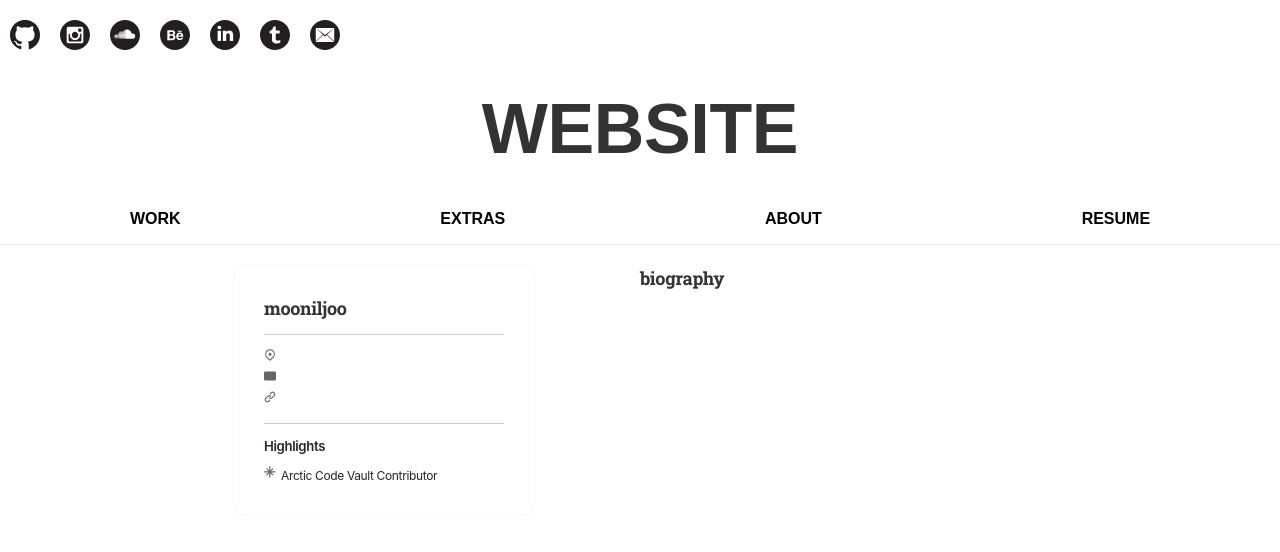
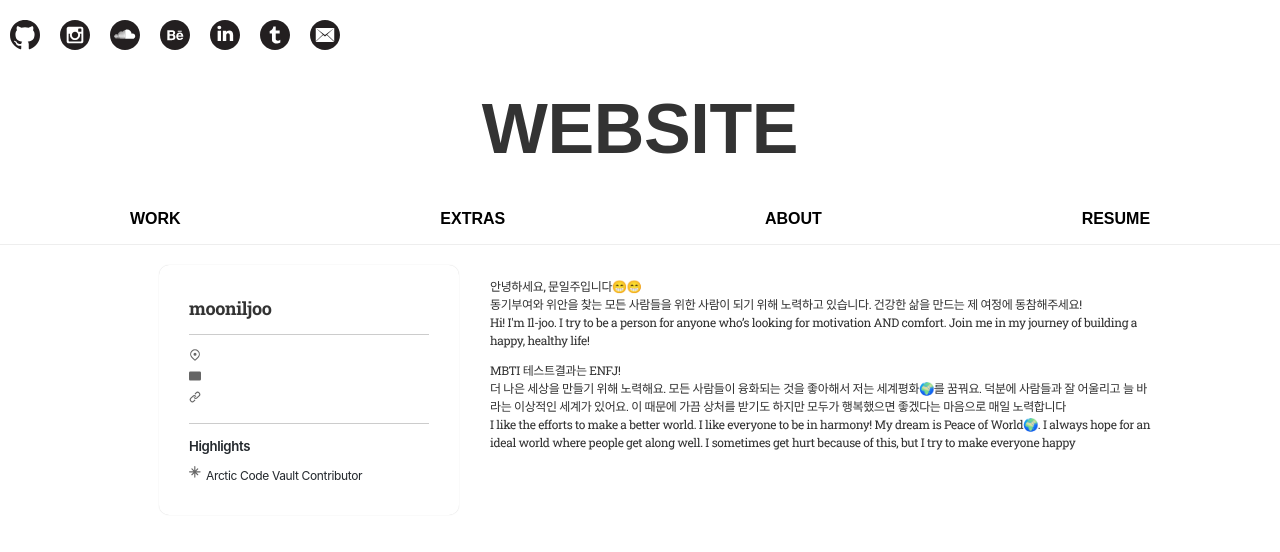
Before and after one commit to mooniljoo/mooniljoo.github.io, a Next.js app: page /about in a window 1280 px wide. Shown: the top 552 px of the page. Built offline with nearby package versions, Linux system fonts and the light colour scheme; no server answers.

Commit message:
Add introducing text

```diff
--- a/pages/about.js
+++ b/pages/about.js
@@ -1,4 +1,5 @@
 import { useEffect, useState } from "react";
+import desc from "../description.json";
 export default function About() {
   const [profile, setProfile] = useState([]);
   useEffect(() => {
@@ -86,12 +87,59 @@ export default function About() {
           </div>
         </div>
       </aside>
-      <section className="container_item">
-        <article>
-          <h2>biography</h2>
+      <section className="container_item right">
+        <article className="prose_text">
+          <h2 className="screen_out">Introducing</h2>
+          <div>
+            <p className="kor">
+              안녕하세요, 문일주입니다😁😁
+              <br />
+              동기부여와 위안을 찾는 모든 사람들을 위한 사람이 되기 위해
+              노력하고 있습니다. 건강한 삶을 만드는 제 여정에 동참해주세요!
+            </p>
+            <p>
+              Hi! I'm Il-joo. I try to be a person for anyone who’s looking for
+              motivation AND comfort. Join me in my journey of building a happy,
+              healthy life!
+            </p>
+          </div>
+          <div>
+            <p className="kor">
+              <a
+                href="https://www.16personalities.com/ko"
+                title="Let's go to MBTI test"
+              >
+                MBTI 테스트
+              </a>
+              결과는&nbsp;
+              <a
+                href="https://namu.wiki/w/ENFJ#s-3"
+                title="Go to see the features of ENFJ personality"
+              >
+                ENFJ
+              </a>
+              !
+              <br />더 나은 세상을 만들기 위해 노력해요. 모든 사람들이 융화되는
+              것을 좋아해서 저는 세계평화🌍를 꿈꿔요. 덕분에 사람들과 잘
+              어울리고 늘 바라는 이상적인 세계가 있어요. 이 때문에 가끔 상처를
+              받기도 하지만 모두가 행복했으면 좋겠다는 마음으로 매일 노력합니다
+            </p>
+            <p>
+              I like the efforts to make a better world. I like everyone to be
+              in harmony! My dream is Peace of World🌍. I always hope for an
+              ideal world where people get along well. I sometimes get hurt
+              because of this, but I try to make everyone happy
+            </p>
+          </div>
         </article>
       </section>
       <style jsx>{`
+        .container_item.right {
+          flex: 1 1 300px;
+        }
+        .container_item.right > article {
+          margin-bottom: 3em;
+        }
         .container {
           max-width: 1024px;
           margin: 20px auto;
```
